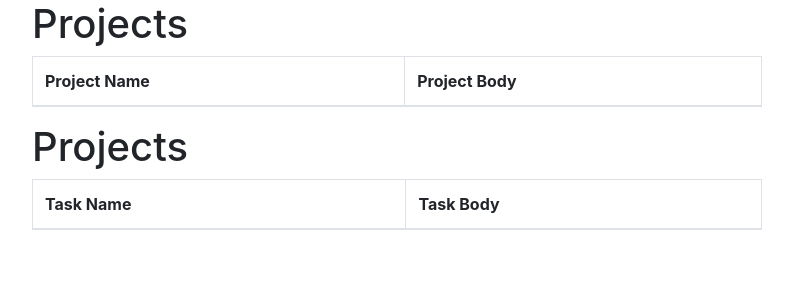
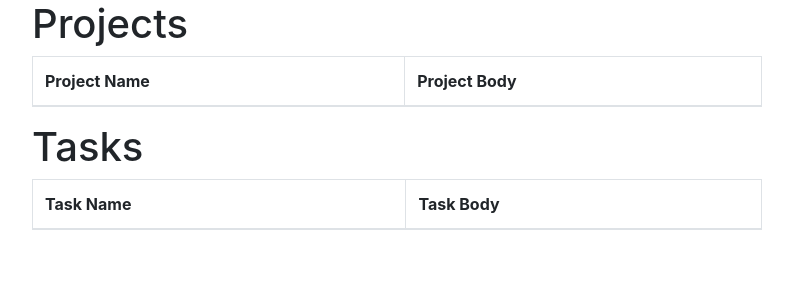
Before and after one commit to hanafa01/ci, a CodeIgniter app: page /GeniusSystems/index.php/home in a window 1280 px wide. Shown: the part 318-623 px from the top of the page, without its empty margins (433-1226 px from the left). Run offline with CodeIgniter, Linux system fonts and the light colour scheme; the visitor is signed in with stand-in values (Sample User, id 1); data that the repository does not hold is empty; some libraries are stand-ins or nearby versions.

Commit message:
just change the title name

```diff
--- a/application/views/home_view.php
+++ b/application/views/home_view.php
@@ -37,7 +37,7 @@
 <?php endif; ?>
 
 <?php if(isset($my_tasks)):?>
-<h1>Projects</h1>
+<h1>Tasks</h1>
 <table class="table table-bordered">
     <thead>
         <tr>
```
